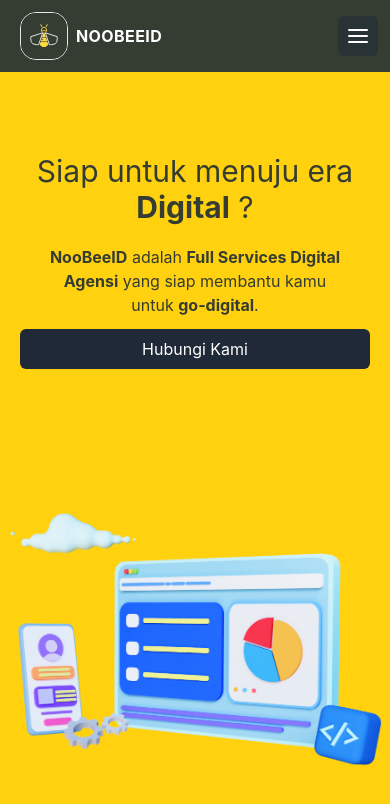
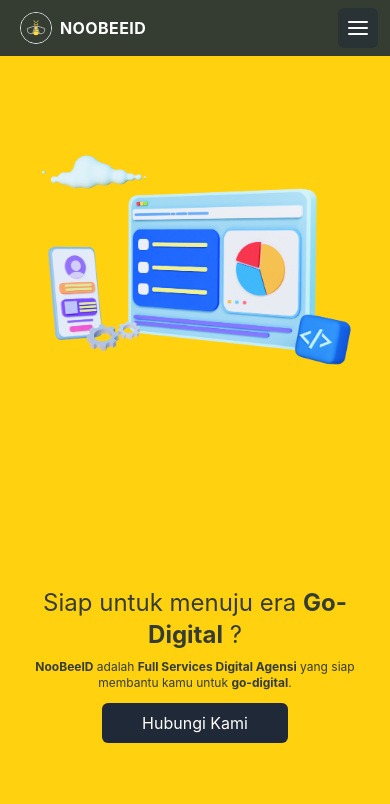
Before and after one commit to achimonchi/noobeeid, a Next.js app: page / in a window 390 px wide. Shown: the top 804 px of the page. Built offline with nearby package versions, Linux system fonts and the light colour scheme.

Commit message:
change layout for mobile ver

```diff
--- a/components/Nav.js
+++ b/components/Nav.js
@@ -64,25 +64,18 @@ const Nav=()=>{
         const newToggle = {...toggle};
         newToggle[target] = !newToggle[target];
         setToggle(newToggle);
-
-        // if(toggle){
-            // document.getElementById("dropdown").classList.add("hidden");
-        // } else {
-        //     document.getElementById("dropdown").classList.remove("hidden");
-        // }
     }
 
     return(
-        <nav className="lg:container mx-auto flex items-center px-3 py-1 flex-wrap mb-5 top-0 fixed left-0 right-0 ">
+        <nav className="container mx-auto flex items-center px-3 py-1 flex-wrap top-0 fixed left-0 right-0 ">
             <div className="brand p-2 mr-4 inline-flex items-center">
-                <img src="/assets/logo.svg" width="64px" height="64px" alt="logo" className="rounded-2xl border lg:border-transparent" />
+                <img src="/assets/logo.svg" alt="logo" className="rounded-2xl border lg:border-transparent w-8 h-8" />
                 <h1 className="text-white ml-2 lg:hidden font-bold tracking-wide">NOOBEEID</h1>
             </div>
             <button
                 onClick={()=>handleToggle("navigation")}
                 className="
                 text-white inline-flex p-2 bg-gray-800 bg-opacity-50 hover:bg-gray-700 rounded-md lg:hidden ml-auto
-
             ">
                 <Menu/>
             </button>
--- a/pages/index.js
+++ b/pages/index.js
@@ -15,22 +15,22 @@ export default function Home() {
 
 const Banner=()=>{
   return(
-    <section id="banner" className="banner h-full pt-20">
+    <section id="banner" className="banner h-full pt-10 md:pt-20">
       <div className="container mx-auto h-full">
         <div className="grid grid-cols-12 h-full">
-          <div className="lg:col-span-4 col-span-12 flex flex-col justify-center h-full p-5">
-            <h1 className="text-3xl md:text-4xl lg:text-5xl text-center lg:text-left">Siap untuk menuju era <span className="font-bold">Digital</span> ?</h1>
+          <div className="lg:col-span-4 col-span-12 flex flex-col justify-center h-full lg:p-5 px-5 order-2 lg:order-1">
+            <h1 className="text-2xl md:text-4xl lg:text-5xl text-center lg:text-left">Siap untuk menuju era <span className="font-bold">Go-Digital</span> ?</h1>
+              <h2 className="text-xs md:text-xl lg:text-base mt-2 lg:mt-5 text-center md:w-10/12 lg:w-full md:mx-auto lg:text-left "><b>NooBeeID</b> adalah <b>Full Services Digital Agensi</b> yang siap membantu kamu untuk <b>go-digital</b>.</h2>
             <div className="grid grid-cols-12">
-              <h4 className="mt-5 text-center lg:text-left col-span-10 col-start-2 lg:col-span-12"><b>NooBeeID</b> adalah <b>Full Services Digital Agensi</b> yang siap membantu kamu untuk <b>go-digital</b>.</h4>
             </div>
             <Link href="/about">
-              <div className="bg-gray-800 text-white py-2 px-10 mt-3 text-center rounded-md lg:w-2/4">
+              <div className="bg-gray-800 text-white py-2 px-10 mt-3 text-center rounded-md lg:w-3/4 md:w-2/4 self-center lg:self-start ">
                 Hubungi Kami
               </div>
             </Link>
           </div>
-          <div className="lg:col-span-8 col-span-12  flex items-center">
-            <img className="" src="/assets/banner.png" />
+          <div className="lg:col-span-8 col-span-12  flex items-center justify-center order-1 lg:order-2 h-6/12">
+            <img width="100%" height="100%" alt="banner" className="w-10/12 lg:w-full" src="/assets/banner.png" />
           </div>
         </div>
       </div>
--- a/styles/globals.css
+++ b/styles/globals.css
@@ -66,7 +66,7 @@ html, body, #__next{
   height:100%;
 }
 
-@media (min-width: 768px){
+@media (min-width: 920px){
   nav{
     background: transparent;
   }
```
